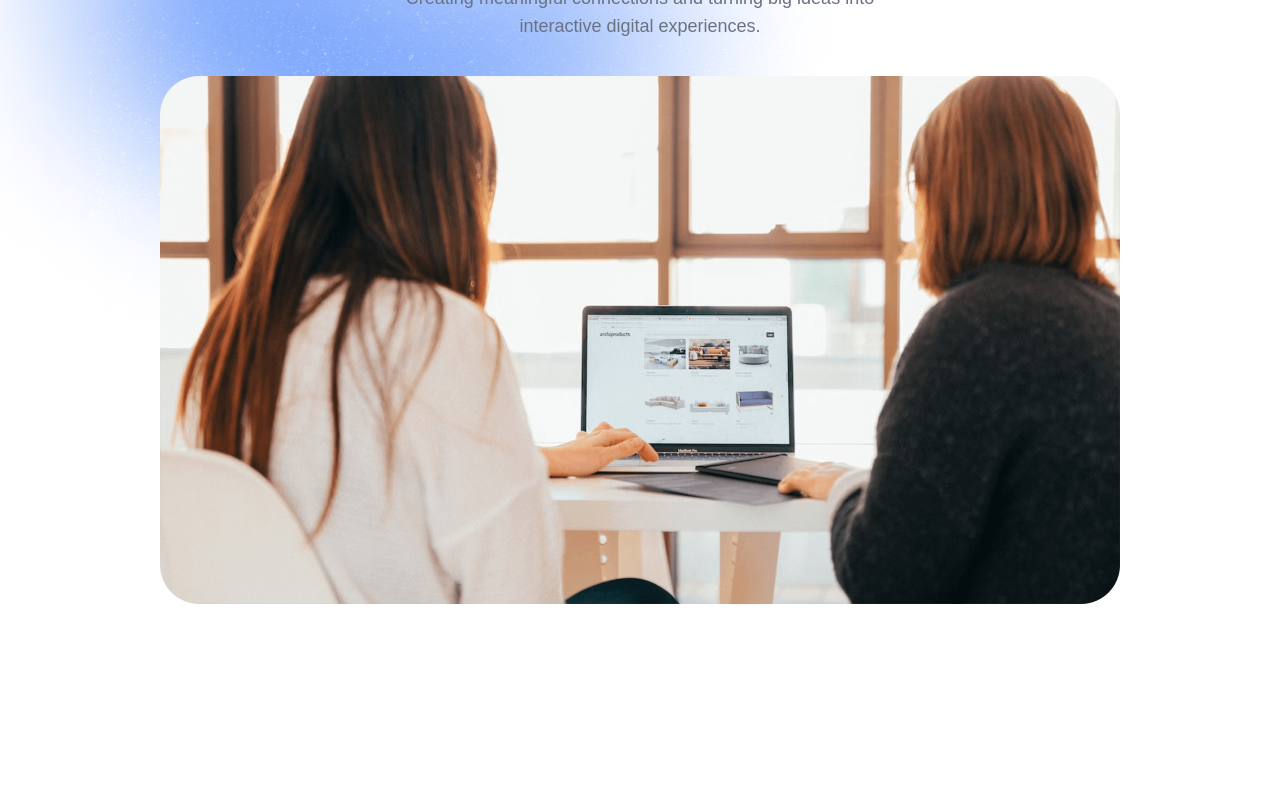
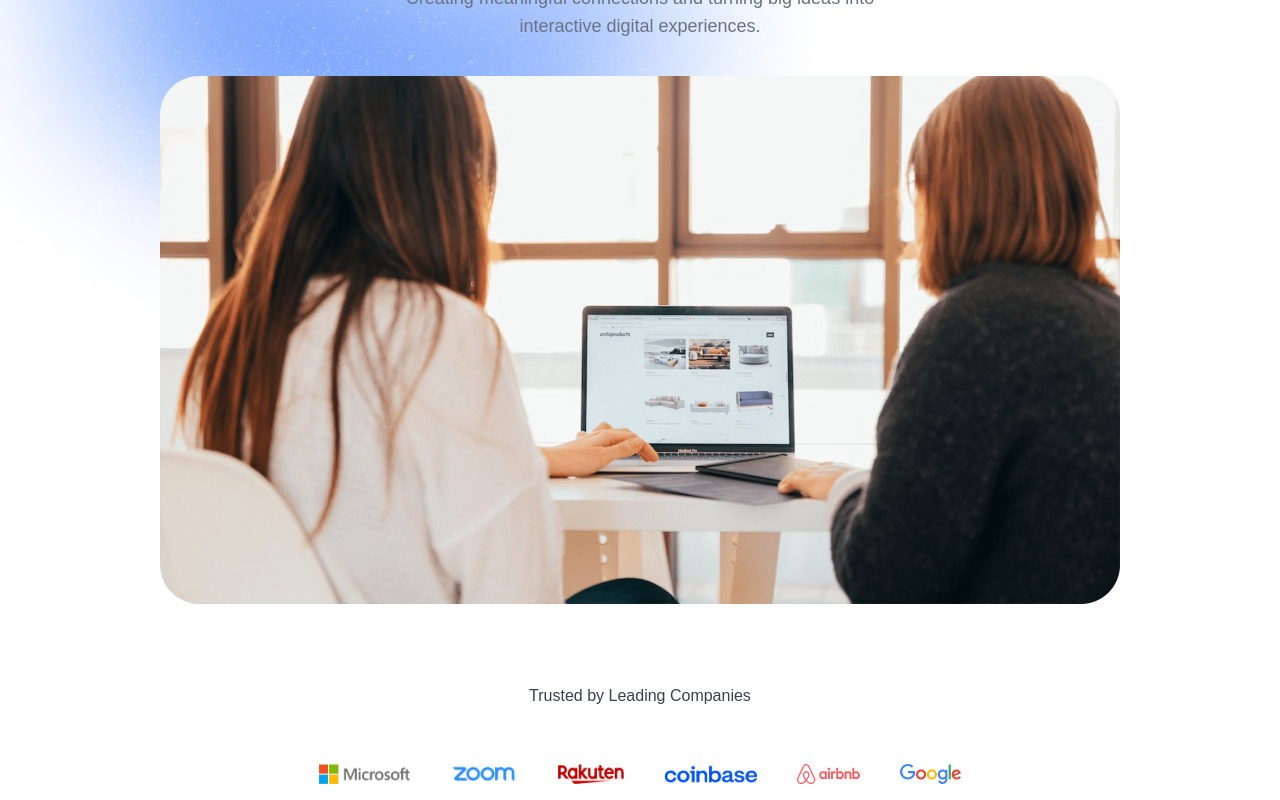
Before and after one commit to siddhardha-reddy-k/Agency_Ai_React, a React app: page / in a window 1280 px wide. Shown: the part 443-1243 px from the top of the page. Before the commit the page ends 1127 px from the top, so only its background shows below. Built offline with nearby package versions, Linux system fonts and the light colour scheme; the HTML template or start-up script is replaced by a standard one.

Commit message:
Add trusted by section

```diff
--- a/src/App.jsx
+++ b/src/App.jsx
@@ -1,7 +1,7 @@
 import React, { useState } from "react";
 import Navbar from "./components/Navbar";
 import Hero from "./components/Hero";
-
+import TrustedBy from "./components/TrustedBy";
 
 const App = () => {
   const [theme, setTheme] = useState(localStorage.getItem('theme') ? localStorage.getItem('theme') : 'light');
@@ -9,6 +9,7 @@
     <div className="dark:bg-black relative ">
       <Navbar theme={theme} setTheme={setTheme} />
       <Hero />
+      <TrustedBy />
     </div>
   );
 };
--- /dev/null
+++ b/src/components/TrustedBy.jsx
@@ -0,0 +1,18 @@
+import React from "react";
+import { company_logos } from "../assets/assets";
+
+const TrustedBy = () => {
+  return (
+    <div className="flex flex-col items-center px-4 sm:px-12 lg:px-24 xl:px-40 gap-10 text-gray-700 dark:text-white/80">
+      <h3 className="font-semibold">Trusted by Leading Companies</h3>
+
+      <div className="flex items-center justify-center flex-wrap gap-10 m-4">
+        {company_logos.map((logo, index) => {
+            return <img key={index} src={logo} className="max-h-5 sm:max-h-5 dark:drop-shadow-xl"/>
+        })}
+      </div>
+    </div>
+  );
+};
+
+export default TrustedBy;
```
